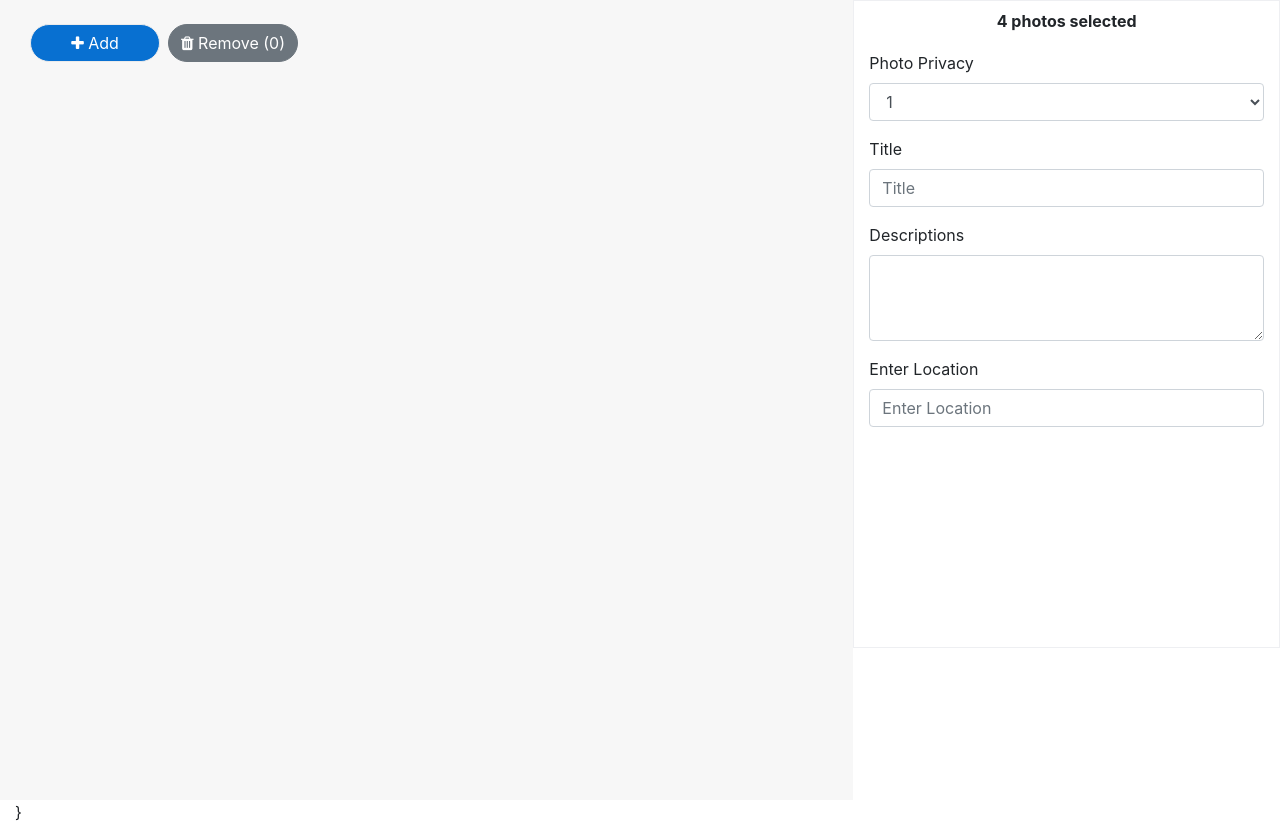
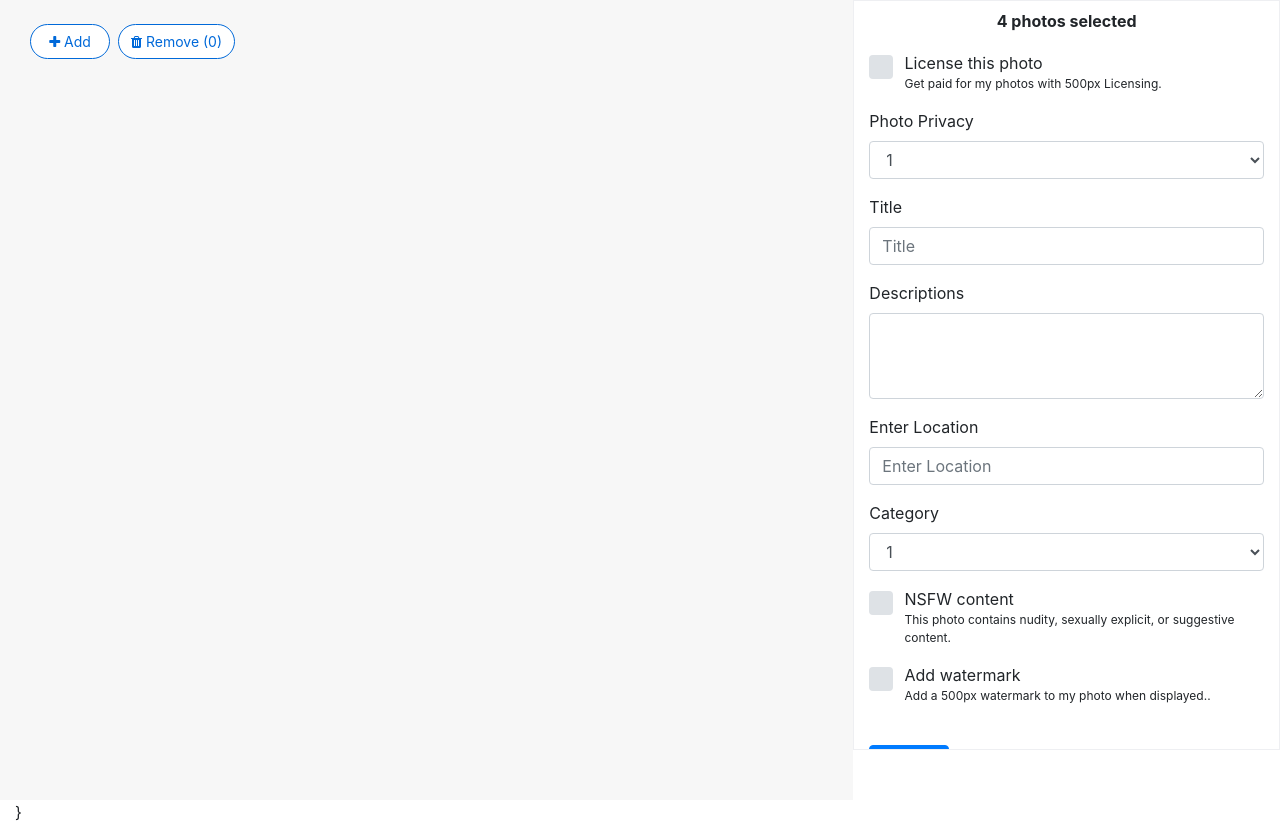
Before and after one commit to DeekshaPandit/upload-image-crop, a React app: page / in a window 1280 px wide. Built offline with nearby package versions, Linux system fonts and the light colour scheme.

Commit message:
design updated

```diff
--- a/src/App.css
+++ b/src/App.css
@@ -18,7 +18,7 @@
     border: #ebebeb solid 1px;
     min-width: 130px;
     padding: .375rem .75rem;
-    background: #0870d1;
+    background: #0069d9;
     cursor: pointer;
 }
 
@@ -38,6 +38,35 @@
   width: 130px;
 }
 
+.add_file{
+  position: relative;
+  display: inline-block;
+  border-radius: 50px;
+  border: #0069d9 solid 1px;
+  min-width: 80px;
+  padding: .375rem .75rem;
+  background: #fff;
+  cursor: pointer;
+  color: #0069d9;
+  font-size: 14px;
+}
+
+.add_file span{
+color: #0069d9;
+cursor: pointer;
+}
+.add_file input[type="file"]{
+-webkit-appearance: none;
+position: absolute;
+bottom: 0;
+top: 0;
+left: 0;
+opacity: 0;
+cursor: pointer;
+padding: .375rem .75rem;
+width: 80px;
+}
+
   .img_upload{
     max-height: 200px;
     width: 100%;
@@ -55,7 +84,7 @@ height: 100vh;
 
 .form_wrapper{
   border: 1px solid #eeeff2;
-  height: calc(100vh - 152px);
+  height: calc(100vh - 50px);
   background: #fff;
   position: relative;
   overflow-y: hidden;
@@ -69,8 +98,44 @@ height: 100vh;
     align-items: center;
   }
 
-  .btn-secondary{
+  .btn-second{
     border-radius: 50px;
+    color: #0069d9;
+    background-color: #ffffff;
+    font-size: 14px;
+    border-color: #0069d9;
+  }
+
+  .btn-second:hover{
+    border-radius: 50px;
+    color: #0069d9;
+    background-color: #d7ecff;
+    font-size: 14px;
+    border-color: #0069d9;
+  }
+  .btn-second:focus{
+    border-radius: 50px;
+    color: #fff;
+    background-color: #0069d9;
+    font-size: 14px;
+    border-color: #0069d9;
+    outline: none;
+  }
+  .custom-control{
+    padding-left: 2.2rem;
+  }
+  .custom-control p{
+    font-size: 12px;
+
+  }
+  .custom-control-label::before{
+    width: 1.5rem;
+    height:1.5rem;
+  }
+
+  .custom-control-label::after{
+    width: 1.5rem;
+    height:1.5rem;
   }
 /* The overlay effect (full height and width) - lays on top of the container and over the image */
 /* .overlay {
--- a/src/index.js
+++ b/src/index.js
@@ -19,6 +19,13 @@ function MetaDataForm() {
       </div>
       <form>
         <div class="form-group">
+          <div class="custom-control custom-checkbox">
+            <input type="checkbox" class="custom-control-input" id="customCheck" name="example1"></input>
+            <label class="custom-control-label" for="customCheck">License this photo</label>
+            <p>Get paid for my photos with 500px Licensing.</p>
+          </div>
+        </div>
+        <div class="form-group">
           <label for="exampleFormControlSelect1">Photo Privacy</label>
           <select class="form-control">
             <option>1</option>
@@ -38,7 +45,31 @@ function MetaDataForm() {
           <label for="exampleFormControlInput1">Enter Location</label>
           <input type="email" class="form-control" placeholder="Enter Location" />
         </div>
+        <div class="form-group">
+          <label for="exampleFormControlSelect1">Category</label>
+          <select class="form-control">
+            <option>1</option>
+            <option>2</option>
+          </select>
+        </div>
+        <div class="form-group">
+          <div class="custom-control custom-checkbox">
+            <input type="checkbox" class="custom-control-input" id="customCheck1" name="example2"></input>
+            <label class="custom-control-label" for="customCheck1">NSFW content</label>
+            <p>This photo contains nudity, sexually explicit, or suggestive content.</p>
+          </div>
+        </div>
+        <div class="form-group">
+          <div class="custom-control custom-checkbox">
+            <input type="checkbox" class="custom-control-input" id="customCheck2" name="example3"></input>
+            <label class="custom-control-label" for="customCheck2">Add watermark</label>
+            <p>Add a 500px watermark to my photo when displayed..</p>
+          </div>
+        </div>
       </form>
+      <div>
+      <button class="btn btn-primary my-4">Upload</button>
+      </div>
     </div>
   </div>
 }
@@ -444,11 +475,11 @@ class App extends Component {
       <div class="row">
         <div class="col-8 upload_bg" onDragOver={this.dragOver} onDragEnter={this.dragEnter} onDragLeave={this.dragLeave} onDrop={this.fileDrop}>
           <div class="col-12 my-4 d-flex">
-            <div class="choose_file text-center mr-2">
+            <div class="add_file text-center mr-2">
               <span><i class="fa fa-plus"></i> Add</span>
               <input name="Select File" type="file" accept="image/*" onChange={this.onSelectFiles} multiple />
             </div>
-            <button class="btn btn-secondary" onClick={this.onRemoveImages}><i class="fa fa-trash"></i> Remove ({this.state.removeFiles.length})</button>
+            <button class="btn btn-second" onClick={this.onRemoveImages}><i class="fa fa-trash"></i> Remove ({this.state.removeFiles.length})</button>
           </div>
           <div class="col-12 row">
 
```
